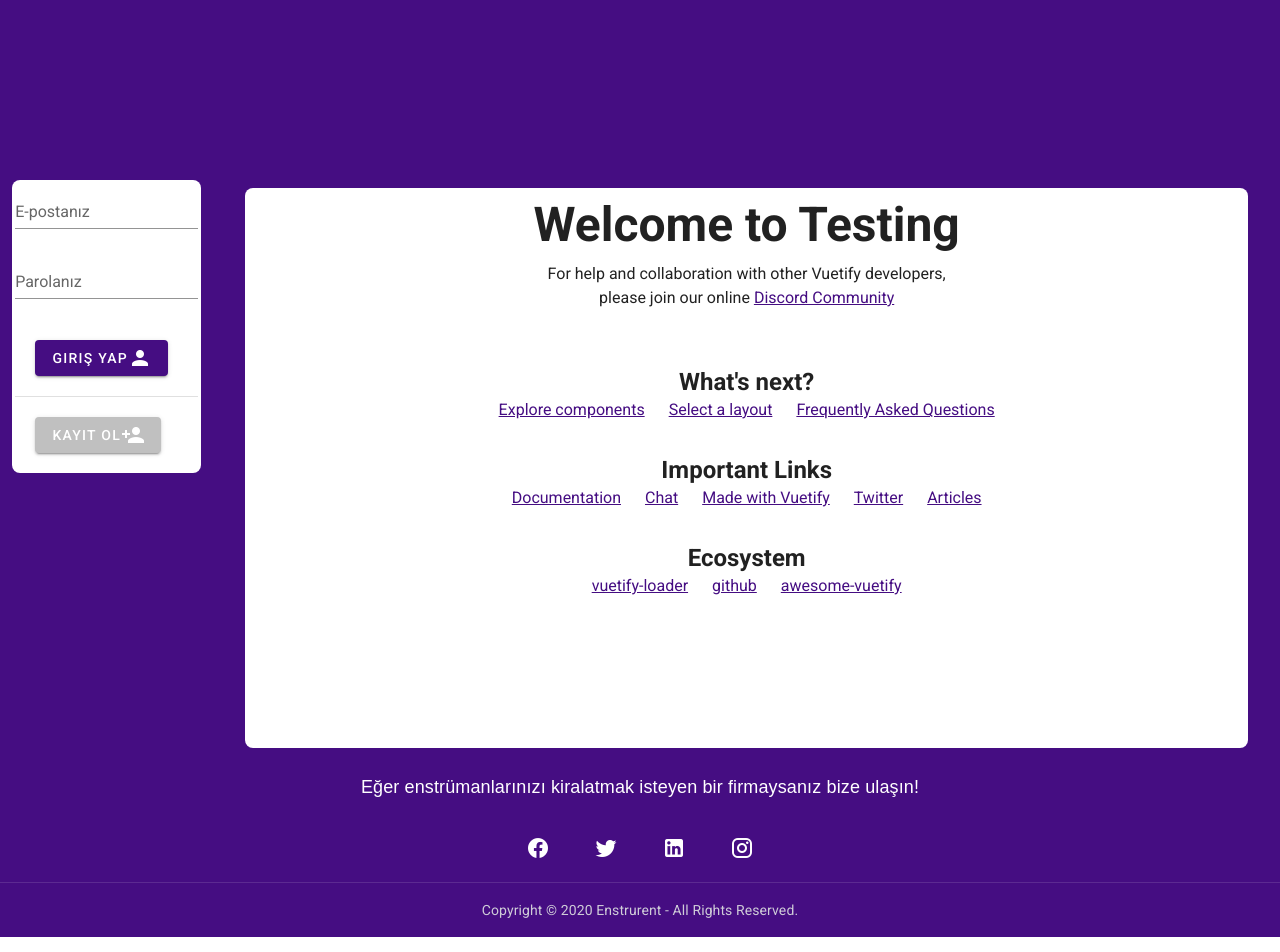
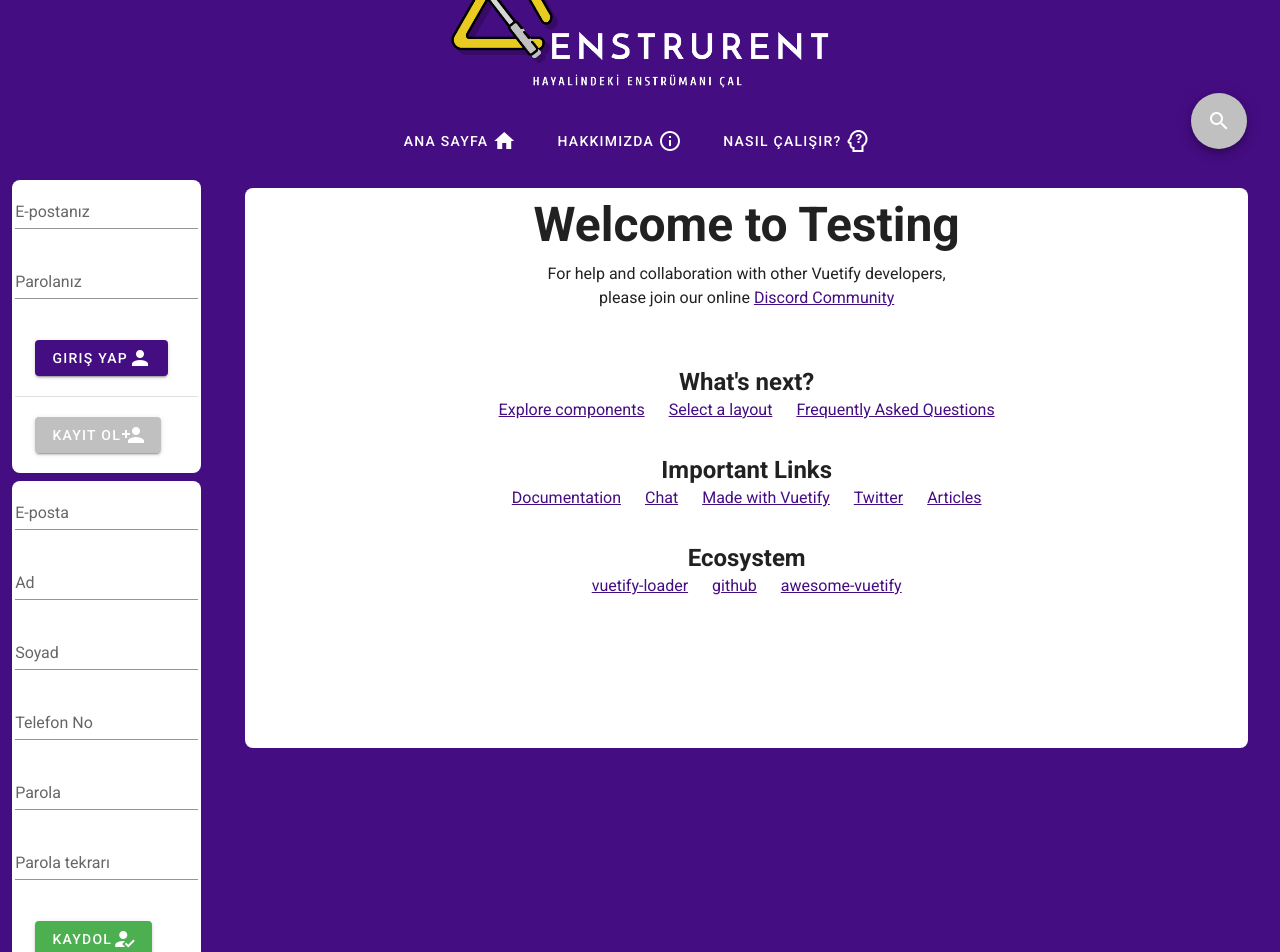
Before and after one commit to fatihy101/instrument-rent, a Vue app in the folder webclient/: page / in a window 1280 px wide. Shown: the part 100-1052 px from the top of the page. Built offline with nearby package versions, Linux system fonts and the light colour scheme.

Commit message:
Server'a  ve Firebase'e aynı anda kayıt tamamlandı.

```diff
--- a/webclient/src/App.vue
+++ b/webclient/src/App.vue
@@ -8,6 +8,7 @@
         <!-- Sidebar -->
         <v-col cols="2">
           <Login/>
+          <Register/>
         </v-col>
         <!-- /Sidebar -->
         <!-- main sheet, view -->
@@ -31,6 +32,7 @@
 import Footer from './components/Footer.vue'
 import Header from './components/Header.vue'
 import Login from './components/Login.vue'
+import Register from './components/Register.vue'
 
 export default {
   name: 'App',
@@ -40,7 +42,8 @@ export default {
   components: {
     Login,
     Header,
-    Footer
+    Footer,
+    Register
   }
 }
 </script>
--- a/webclient/src/components/Header.vue
+++ b/webclient/src/components/Header.vue
@@ -28,11 +28,12 @@
           <!-- Navbar -->
           <v-row no-gutters class="mb-2">
             <v-col class="d-flex justify-center">
-
-              <v-btn target="_blank" text class="mr-2" v-for="(item, index) in menuItems" :key="index">
-                <span class="mr-1">{{item.title}}</span>
-                <v-icon>{{item.icon}}</v-icon>
-              </v-btn>
+              <router-link v-for="(item, index) in menuItems" :key="index" :to="item.path">
+                <v-btn target="_blank" text class="mr-2" >
+                  <span class="mr-1">{{item.title}}</span>
+                  <v-icon>{{item.icon}}</v-icon>
+                </v-btn>
+              </router-link>
 
             </v-col>
           </v-row>
@@ -62,9 +63,9 @@ export default {
   name: 'Header',
   data: () => ({
     menuItems: [
-      { title: 'Ana Sayfa', path: '/home', icon: 'mdi-home' },
-      { title: 'Hakkımızda', path: '/signup', icon: 'mdi-information-outline' },
-      { title: 'Nasıl çalışır?', path: '/signin', icon: 'mdi-head-question-outline' }
+      { title: 'Ana Sayfa', path: '/', icon: 'mdi-home' },
+      { title: 'Hakkımızda', path: '/hakkimizda', icon: 'mdi-information-outline' },
+      { title: 'Nasıl çalışır?', path: '/nasil-calisir', icon: 'mdi-head-question-outline' }
     ]
   })
 
--- a/webclient/src/components/Register.vue
+++ b/webclient/src/components/Register.vue
@@ -0,0 +1,86 @@
+<template>
+  <transition name="slide">
+    <span v-if="show">
+      <v-sheet rounded="lg" class="d-flex justify-center mt-2">
+            <v-form lazy-validation @submit.prevent="register" class="mx-n5">
+                <v-text-field label="E-posta" v-model="email"></v-text-field>
+                <v-text-field label="Ad" type="text" v-model="name"></v-text-field>
+                <v-text-field label="Soyad" type="text" v-model="surname"></v-text-field>
+                <v-text-field label="Telefon No" type="text" v-model="phone_number"></v-text-field>
+                <v-text-field label="Parola" type="password" v-model="password"></v-text-field>
+                <v-text-field label="Parola tekrarı" type="password" v-model="password_re"></v-text-field>
+                <!--TODO: Password strength check-->
+                <v-btn color="success" type="submit" class="ml-5 my-5">
+                    Kaydol <v-icon>mdi-account-check</v-icon>
+                </v-btn>
+                <v-btn color="accent" @click="show = !show" class="ml-5 my-5 d-flex">
+                    Test <v-icon>mdi-account-check</v-icon>
+                </v-btn>
+            </v-form>
+        </v-sheet>
+    </span>
+  </transition>
+</template>
+
+<script>
+import firebase from 'firebase/app'
+import 'firebase/auth'
+import axios from 'axios'
+
+export default {
+  name: 'Register',
+  data: () => ({
+    show: true,
+    email: '',
+    name: '',
+    surname: '',
+    phone_number: '',
+    password: '',
+    password_re: ''
+  }),
+  methods: {
+    async register () {
+      await firebase.auth().createUserWithEmailAndPassword(this.email, this.password)
+        .then(_ => console.log('first succession.')).catch(error => console.log(error))
+      const user = firebase.auth().currentUser // Todo: Add an exception for if the email exists.
+      const data = {
+        id: user.uid,
+        email: this.email,
+        name: this.name,
+        surname: this.surname,
+        phone_number: this.phone_number
+      }
+      await axios.post('http://localhost:4001/clients/save', data, { timeout: 1000 })
+        .then((response) => {
+          alert('Kaydınız başarıyla tamamlandı.')
+          console.log(response)
+        }).catch(error => {
+          console.log(error)
+          user.delete().then(function () {
+            alert('Hesabınız sunucuda oluşan bir hatadan dolayı oluşturulamadı. Daha sonra tekrar deneyin.')
+          }).catch(error => { // It's very hard to occur but somehow it occurs, proabably something is wrong with firebase
+            console.log(error)
+            alert('Beklenmeyen bir hata oluştu. Hata Kodu: 1')
+          })
+        })
+    }
+  }
+
+}
+</script>
+
+<style>
+/* Enter and leave animations can use different */
+/* durations and timing functions.              */
+.slide-enter-active {
+  transition: all .3s ease;
+}
+.slide-leave-active {
+  transition: all .5s cubic-bezier(1.0, 0.5, 0.8, 1.0);
+}
+.slide-enter, .slide-leave-to
+/* .slide-fade-leave-active below version 2.1.8 */ {
+  transform: translateX(10px);
+  opacity: 0;
+}
+</style>
--- a/webclient/src/main.js
+++ b/webclient/src/main.js
@@ -3,8 +3,23 @@ import App from './App.vue'
 import router from './router'
 import store from './store'
 import vuetify from './plugins/vuetify'
+import axios from 'axios'
+import firebase from 'firebase/app'
 
+Vue.prototype.$axios = axios
 Vue.config.productionTip = false
+
+// Your web app's Firebase configuration
+const firebaseConfig = {
+  apiKey: 'AIzaSyDdkRWNTnrhCNgIKnZGYe39A9Wv3oQcdvc',
+  authDomain: 'enstrurent.firebaseapp.com',
+  projectId: 'enstrurent',
+  storageBucket: 'enstrurent.appspot.com',
+  messagingSenderId: '430164056685',
+  appId: '1:430164056685:web:f9161a162755a2cffebd64'
+}
+// Initialize Firebase
+firebase.initializeApp(firebaseConfig)
 
 new Vue({
   router,
--- a/webclient/src/router/index.js
+++ b/webclient/src/router/index.js
@@ -14,7 +14,7 @@ const routes = [
     component: Home
   },
   {
-    path: '/about',
+    path: '/hakkimizda',
     name: 'About',
     component: About
   }
```
